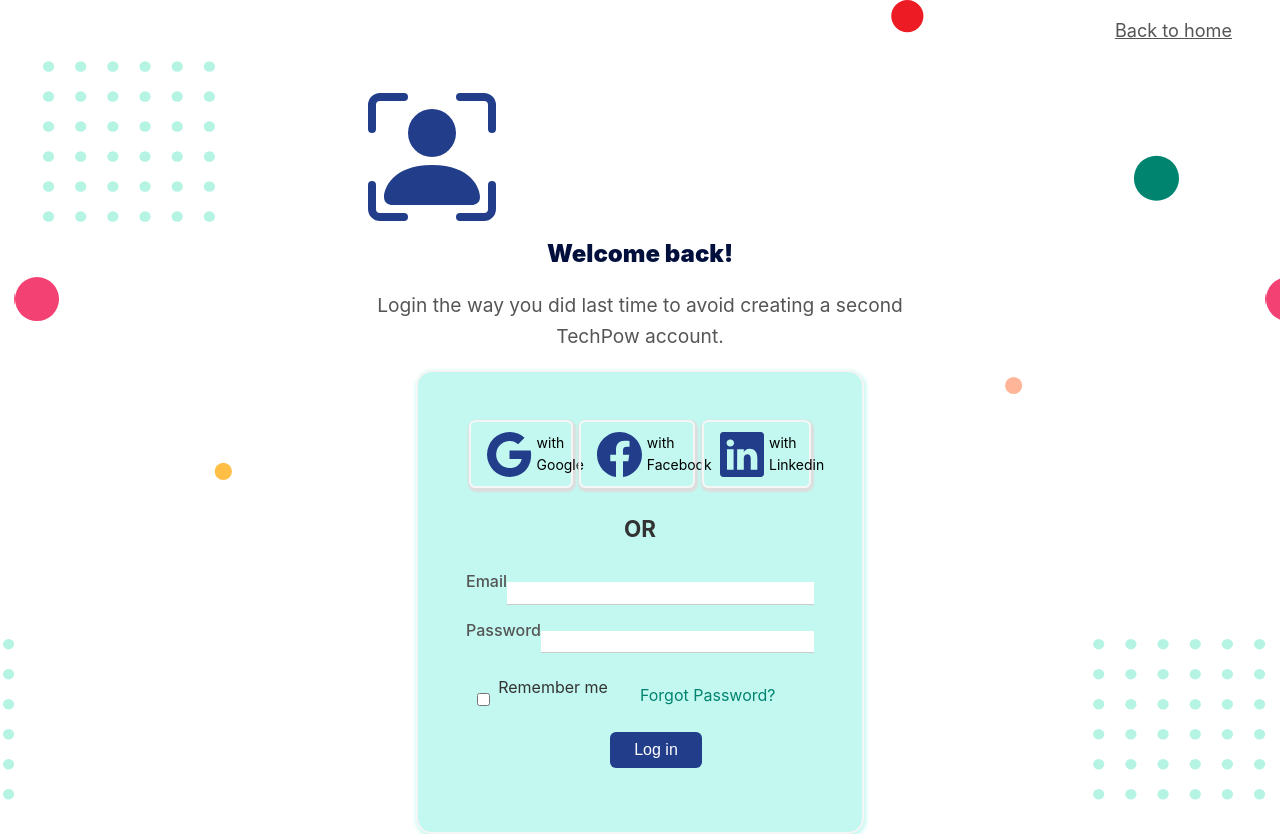
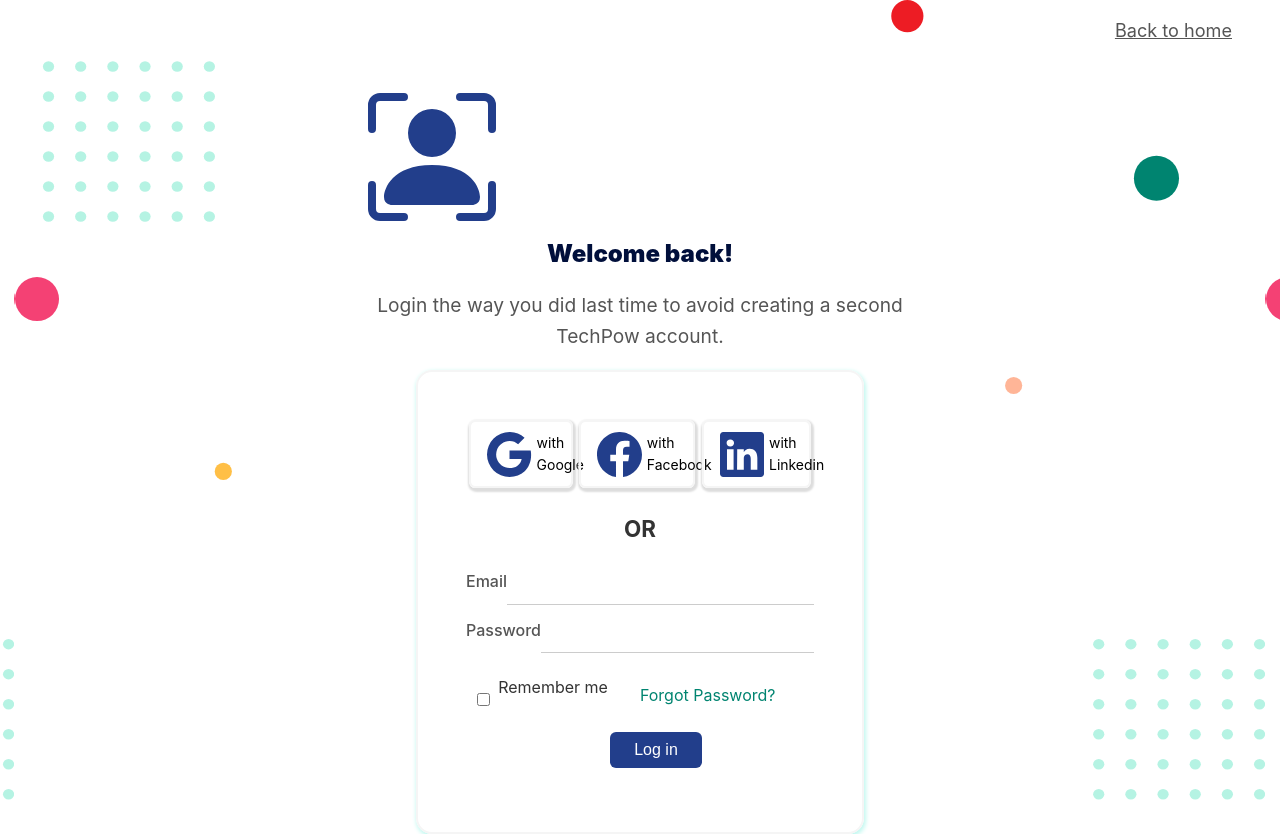
Before and after one commit to Women-Techsters-Fellowship-2021/Group1-FinalProject-TechPow-FrontEnd, a React (Create React App) app: page /Login in a window 1280 px wide. Built offline with nearby package versions, Linux system fonts and the light colour scheme.

Commit message:
removed colored background from login and signup

```diff
--- a/src/pages/Login/style.css
+++ b/src/pages/Login/style.css
@@ -47,7 +47,6 @@
     margin: auto;
     padding: 2em 2em- 4em;
     border-radius: 1rem;
-    background-color: #c2f8f0;
 }
 
 .form-head {
```
